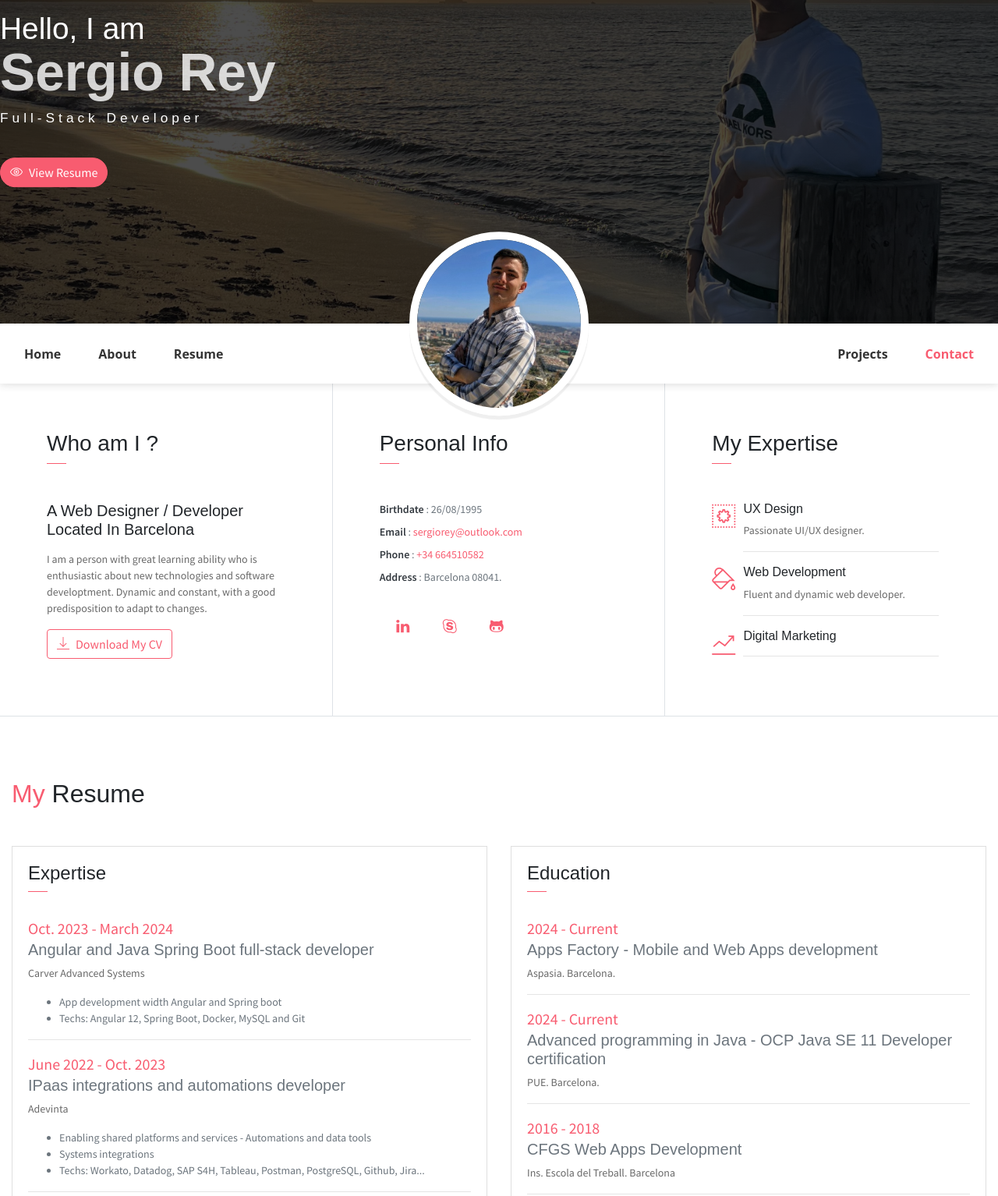
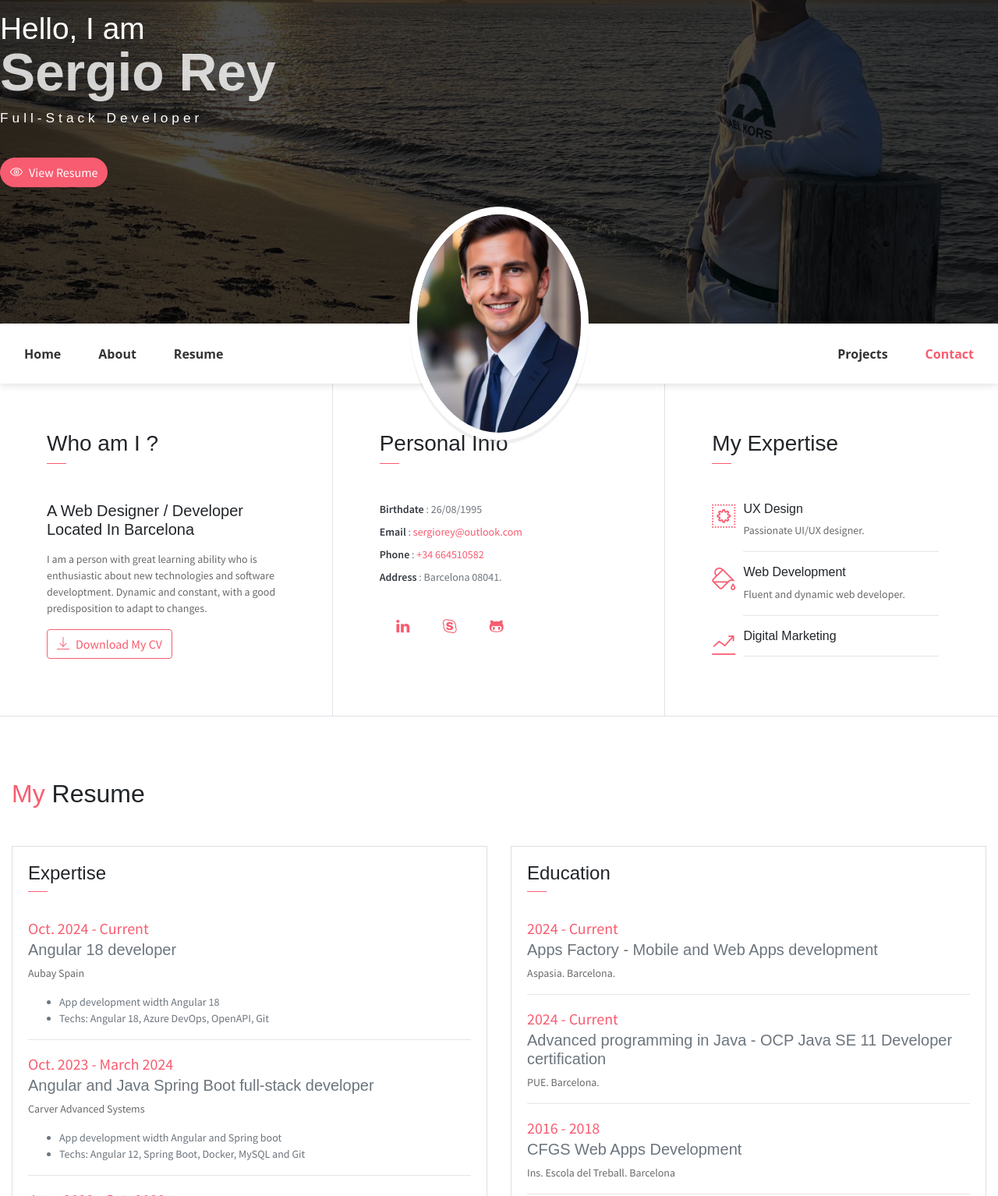
Before and after one commit to sergiorey23/sergiorey23.github.io, a website: page index.html in a window 1280 px wide. Shown: the part 225-1759 px from the top of the page at 78% size. Drawn offline with Linux system fonts and the light colour scheme; some packages are replaced by stand-ins of ours.

Commit message:
Update index.html

```diff
--- a/index.html
+++ b/index.html
@@ -68,7 +68,7 @@
                         </li>
                     </ul>
                     <ul class="navbar-nav brand">
-                        <img src="public_html/assets/imgs/avatar.jpg" alt="" class="brand-img" />
+                        <img src="public_html/assets/imgs/avatar-art.jpg" alt="" class="brand-img" />
                         <li class="brand-txt">
                             <h5 class="brand-title">Sergio Rey</h5>
                             <div class="brand-subtitle">Web Designer | Developer</div>
@@ -167,6 +167,14 @@
                                 </div>
                             </div>
                             <div class="card-body">
+                                <h7 class="title text-danger">Oct. 2024 - Current</h7>
+                                <h5>Angular 18 developer</h5>
+                                <p class="subtitle">Aubay Spain</p>
+                                <ul>
+                                    <li>App development width Angular 18</li>
+                                    <li>Techs: Angular 18, Azure DevOps, OpenAPI, Git</li>
+                                </ul>
+                                <hr />
                                 <h7 class="title text-danger">Oct. 2023 - March 2024</h7>
                                 <h5>Angular and Java Spring Boot full-stack developer</h5>
                                 <p class="subtitle">Carver Advanced Systems</p>
```
